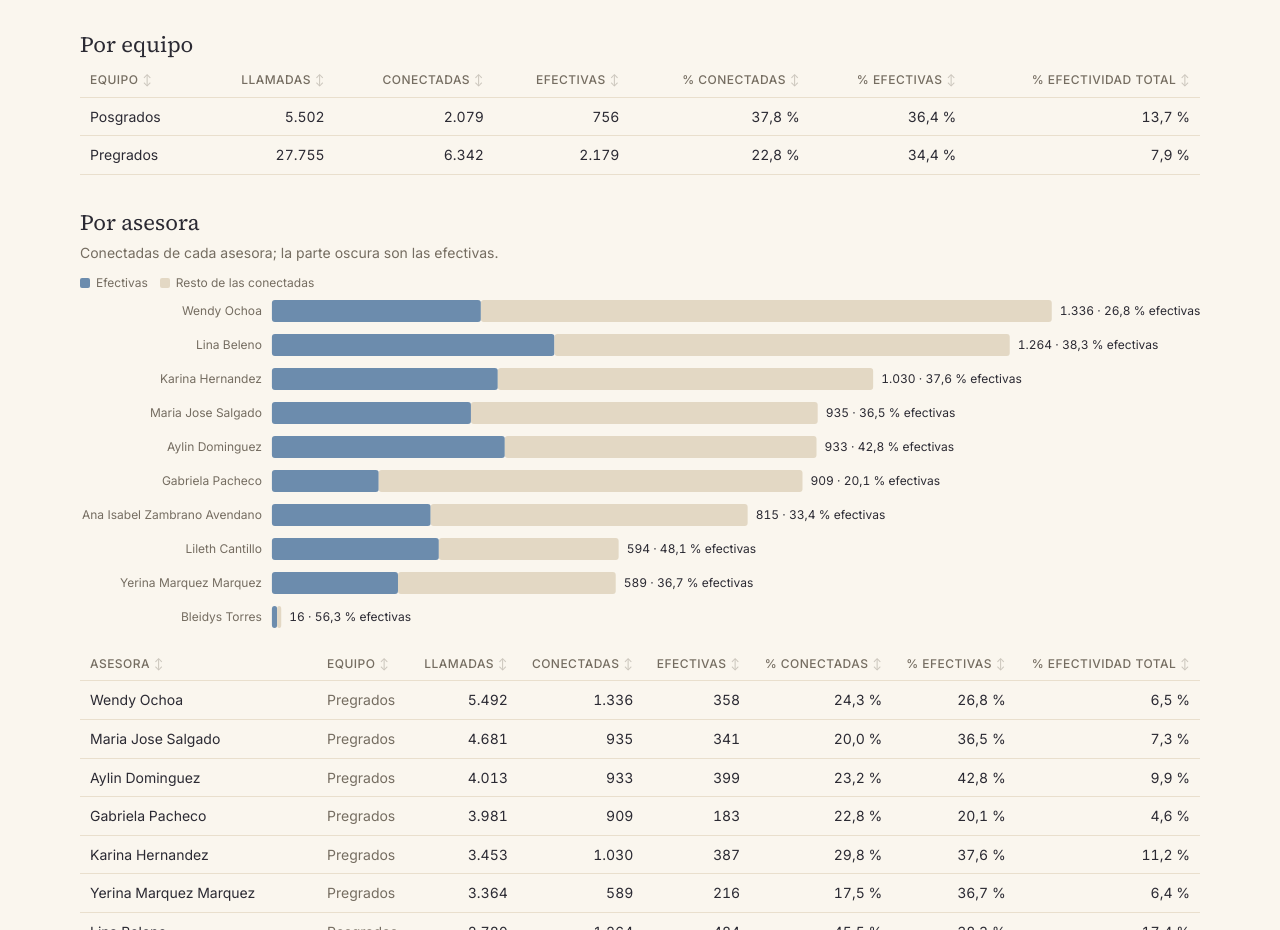
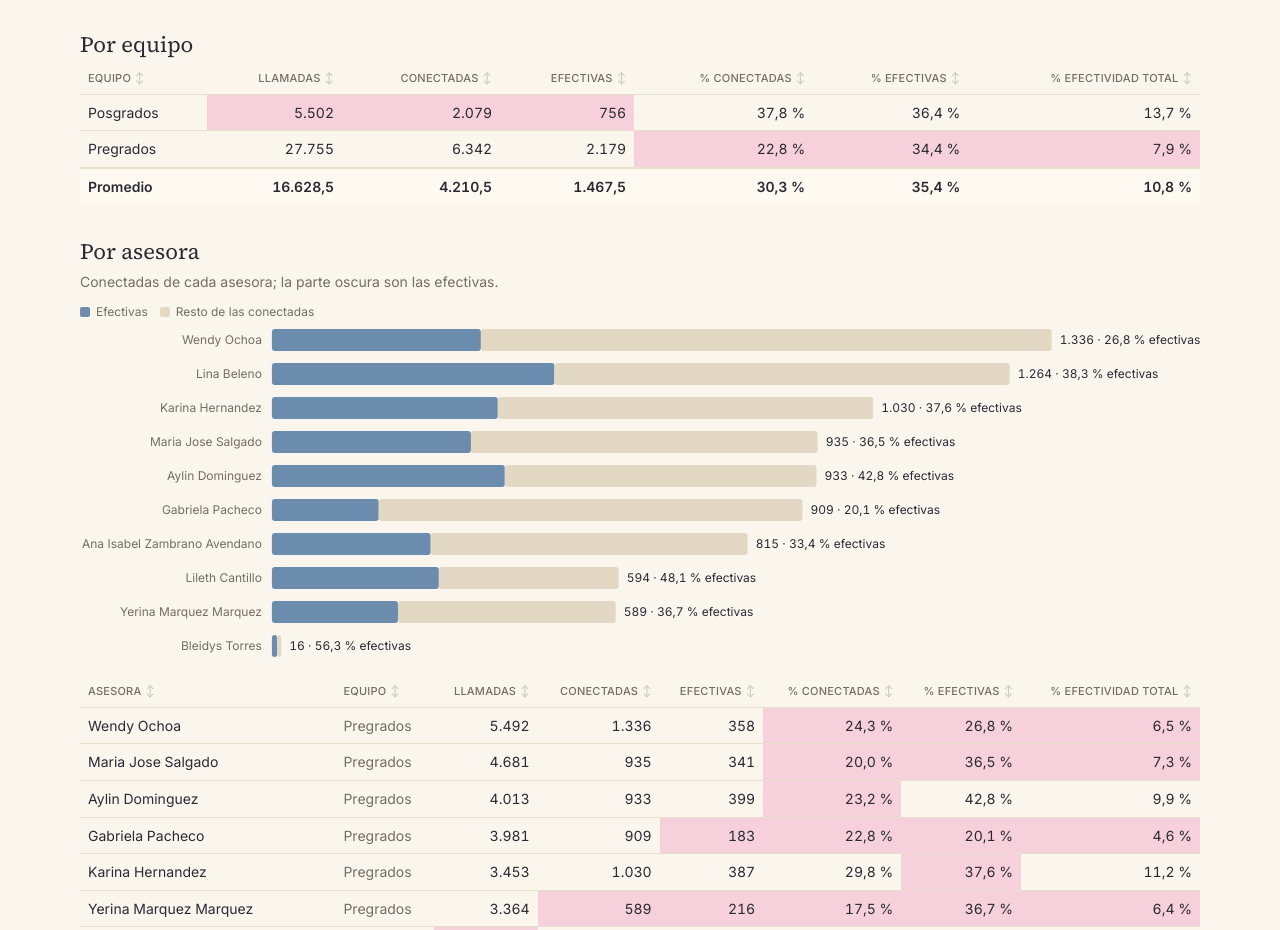
Before and after one commit to CEIPABAQ/reportes, a plain HTML site: page index.html in a window 1280 px wide. Shown: the part 816-1746 px from the top of the page. Drawn offline with nearby package versions, Linux system fonts and the light colour scheme.

Commit message:
Tablas: sin desplazamiento horizontal, fila de promedio y valores bajo el promedio en rosa
Co-Authored-By: Claude Opus 5.5 <noreply@anthropic.com>
Claude-Session: https://claude.ai/code/session_01MyeGHryj7nWCVy4is2H5fA

```diff
--- a/app.js
+++ b/app.js
@@ -483,6 +483,7 @@ document.querySelectorAll('.pa table').forEach(tabla => {
     th.addEventListener('keydown', ev => { if (ev.key === 'Enter' || ev.key === ' ') { ev.preventDefault(); ordenar(); } });
   });
 });
+const nf1 = new Intl.NumberFormat('es-CO', {maximumFractionDigits: 1});
 function cuerpo(tb, id, cols) {
   const g = dash.data(id);
   tb.replaceChildren();
@@ -495,11 +496,33 @@ function cuerpo(tb, id, cols) {
     const c = typeof x === 'number' && typeof y === 'number' ? x - y : String(x).localeCompare(String(y), 'es', {numeric: true});
     return o.dir === 'desc' ? -c : c;
   });
+  const tabla = tb.closest('table');
+  const etiquetas = tabla ? [...tabla.querySelectorAll('thead th')].map(th => th.textContent.trim()) : [];
+  // Promedio de lo que se ve: media simple de cada columna numérica
+  const prom = cols.map(([k]) => { const vs = filas.map(r => r[k]).filter(v => typeof v === 'number' && isFinite(v)); return vs.length ? vs.reduce((a, b) => a + b, 0) / vs.length : null; });
+  const conProm = filas.length > 1;
   filas.forEach(r => {
     const tr = document.createElement('tr');
-    cols.forEach(([k, f, cls]) => { const td = document.createElement('td'); const c = typeof cls === 'function' ? cls(r[k]) : cls; if (c) td.className = c; td.textContent = r[k] == null ? '—' : f(r[k]); tr.appendChild(td); });
+    cols.forEach(([k, f, cls], i) => {
+      const td = document.createElement('td'); const c = typeof cls === 'function' ? cls(r[k]) : cls; if (c) td.className = c;
+      if (etiquetas[i]) td.dataset.label = etiquetas[i];
+      td.textContent = r[k] == null ? '—' : f(r[k]);
+      if (conProm && typeof r[k] === 'number' && prom[i] != null && r[k] < prom[i] - 1e-9) td.classList.add('bajo');
+      tr.appendChild(td);
+    });
     tb.appendChild(tr);
   });
+  if (conProm) {
+    const tr = document.createElement('tr'); tr.className = 'prom';
+    cols.forEach(([k, f, cls], i) => {
+      const td = document.createElement('td'); if (etiquetas[i]) td.dataset.label = etiquetas[i];
+      if (i === 0) td.textContent = 'Promedio';
+      else if (prom[i] == null) { td.textContent = ''; }
+      else { td.textContent = f === n0 ? nf1.format(prom[i]) : f(prom[i]); const c = typeof cls === 'function' ? cls(prom[i]) : ''; if (c) td.className = c; }
+      tr.appendChild(td);
+    });
+    tb.appendChild(tr);
+  }
 }
 const S = String;
 dash.draw('t_equipos', tb => cuerpo(tb, 'equipos_s', [['equipo', S], ['llamadas', n0], ['conectadas', n0], ['efectivas', n0], ['pct_conect', pc], ['pct_efec', pc], ['efec_llamadas', pc]]));
--- a/index.html
+++ b/index.html
@@ -161,7 +161,7 @@
     <div id="nc-asesoras">
       <h2>Por asesora</h2>
       <div class="tw">
-        <table data-source="nc_asesora" data-row-key="asesora">
+        <table class="ancha" data-source="nc_asesora" data-row-key="asesora">
           <thead><tr>
             <th data-field="asesora" aria-sort="none" tabindex="0">Asesora</th>
             <th class="eq" data-field="equipo" aria-sort="none" tabindex="0">Equipo</th>
@@ -342,7 +342,7 @@
     <div id="cmp-equipos">
       <h2>Por equipo</h2>
       <div class="tw">
-        <table data-source="cmp_equipos" data-row-key="equipo">
+        <table class="ancha" data-source="cmp_equipos" data-row-key="equipo">
           <thead><tr>
             <th data-field="equipo" aria-sort="none" tabindex="0">Equipo</th>
             <th data-field="llamadas_a" aria-sort="none" tabindex="0">Llamadas actual</th>
@@ -362,7 +362,7 @@
     <div id="cmp-asesoras">
       <h2>Por asesora</h2>
       <div class="tw">
-        <table data-source="cmp_asesoras" data-row-key="asesora">
+        <table class="ancha" data-source="cmp_asesoras" data-row-key="asesora">
           <thead><tr>
             <th data-field="asesora" aria-sort="none" tabindex="0">Asesora</th>
             <th class="eq" data-field="equipo" aria-sort="none" tabindex="0">Equipo</th>
@@ -389,7 +389,7 @@
       <h2>Evolución semanal</h2>
       <p class="say">Todas las semanas, cada una frente a la anterior.</p>
       <div class="tw">
-        <table data-source="semanas_s" data-row-key="semana">
+        <table class="ancha" data-source="semanas_s" data-row-key="semana">
           <thead><tr>
             <th data-field="semana" aria-sort="none" tabindex="0">Semana</th>
             <th class="eq" data-field="fechas" aria-sort="none" tabindex="0">Fechas</th>
@@ -417,6 +417,7 @@
     <p><b>Porcentajes:</b> % conectadas = conectadas / llamadas. % efectivas = efectivas / conectadas. % efectividad total = efectivas / llamadas.</p>
     <p><b>Entrantes:</b> toda llamada entrante conectada cuenta como efectiva.</p>
     <p><b>Semanas:</b> de lunes a domingo; la semana 1 empieza el 12 de octubre. <b>Núcleos:</b> periodos de dos meses; el núcleo 1 va del 12 de octubre al 11 de diciembre.</p>
+    <p><b>Tablas:</b> la última fila es el promedio simple de las filas que se ven con los filtros aplicados; las cifras por debajo de ese promedio se marcan en rosa.</p>
     <p><b>Equipos:</b> Posgrados son Lina Beleno y Ana Isabel Zambrano Avendano; el resto de asesoras son de Pregrados.</p>
   </details>
 
--- a/styles.css
+++ b/styles.css
@@ -91,18 +91,53 @@ body{font-family:var(--font-anthropic-sans);font-size:14px;line-height:1.4;color
 .pa .legend{display:flex;gap:var(--cds-gap-md);flex-wrap:wrap;font-size:var(--cds-font-size-caption);color:var(--color-fg-muted);margin-bottom:var(--cds-gap-sm)}
 .pa .legend i{display:inline-block;width:10px;height:10px;border-radius:2px;margin-right:6px;vertical-align:-1px}
 .pa .vacio{color:var(--color-fg-muted);font-size:var(--cds-font-size-body);padding:24px 0}
-.pa .tw{overflow-x:auto}
+.pa .tw{overflow-x:auto;container-type:inline-size}
 .pa table{border-collapse:collapse;width:100%;font-size:var(--cds-font-size-body);font-variant-numeric:tabular-nums}
-.pa th{font-weight:500;font-size:var(--cds-font-size-caption);color:var(--color-fg-muted);text-align:right;padding:8px 10px;border-bottom:1px solid var(--color-border-line);white-space:nowrap;text-transform:uppercase;letter-spacing:.04em;user-select:none}
+.pa th{font-weight:500;font-size:11px;line-height:1.25;color:var(--color-fg-muted);text-align:right;vertical-align:bottom;padding:8px 8px;border-bottom:1px solid var(--color-border-line);white-space:normal;text-transform:uppercase;letter-spacing:.02em;user-select:none}
 .pa th[aria-sort]{cursor:pointer}
 .pa th[aria-sort]:hover{color:var(--color-fg)}
 .pa th[aria-sort]::after{content:"↕";margin-left:4px;opacity:.35;font-size:11px}
 .pa th[aria-sort="descending"]::after{content:"▼";opacity:1}
 .pa th[aria-sort="ascending"]::after{content:"▲";opacity:1}
 .pa th[aria-sort="descending"],.pa th[aria-sort="ascending"]{color:var(--color-fg)}
-.pa td{text-align:right;padding:9px 10px;border-bottom:1px solid var(--color-border-line);white-space:nowrap}
+.pa td{text-align:right;padding:8px 8px;border-bottom:1px solid var(--color-border-line);white-space:nowrap}
+.pa td:first-child{white-space:normal}
+.pa td.bajo{background:#f6d0da}
+.pa tr.prom td{font-weight:600;background:var(--color-panel);border-top:2px solid var(--color-border-line);border-bottom:0}
+@container (max-width: 1000px){
+  .pa th,.pa td{padding:7px 5px}
+  .pa td{font-size:13px}
+}
+@container (max-width: 680px){
+  .pa table,.pa tbody,.pa tr,.pa td{display:block;width:100%}
+  .pa thead{position:absolute;width:1px;height:1px;overflow:hidden;clip:rect(0 0 0 0);white-space:nowrap}
+  .pa tbody tr{border:1px solid var(--color-border-line);border-radius:10px;margin-bottom:10px;padding:4px 12px;background:var(--color-bg)}
+  .pa td,.pa td.eq{display:flex;justify-content:space-between;align-items:baseline;gap:12px;text-align:right;white-space:normal;border-bottom:1px dashed var(--color-border-line);padding:6px 0;font-size:13px}
+  .pa td:last-child{border-bottom:0}
+  .pa td::before{content:attr(data-label);color:var(--color-fg-muted);font-size:12px;text-align:left}
+  .pa td:first-child{font-weight:600;font-size:14px}
+  .pa td:first-child::before{content:none}
+  .pa td.bajo{background:transparent;color:#b03a5b;font-weight:600}
+  .pa td.bajo::before{color:var(--color-fg-muted);font-weight:400}
+  .pa tr.prom{background:var(--color-panel)}
+  .pa tr.prom td{border-top:0;background:transparent}
+}@container (max-width: 920px){
+  .pa table.ancha,.pa table.ancha tbody,.pa table.ancha tr,.pa table.ancha td{display:block;width:100%}
+  .pa table.ancha thead{position:absolute;width:1px;height:1px;overflow:hidden;clip:rect(0 0 0 0);white-space:nowrap}
+  .pa table.ancha tbody tr{border:1px solid var(--color-border-line);border-radius:10px;margin-bottom:10px;padding:4px 12px;background:var(--color-bg)}
+  .pa table.ancha td,.pa table.ancha td.eq{display:flex;justify-content:space-between;align-items:baseline;gap:12px;text-align:right;white-space:normal;border-bottom:1px dashed var(--color-border-line);padding:6px 0;font-size:13px}
+  .pa table.ancha td:last-child{border-bottom:0}
+  .pa table.ancha td::before{content:attr(data-label);color:var(--color-fg-muted);font-size:12px;text-align:left}
+  .pa table.ancha td:first-child{font-weight:600;font-size:14px}
+  .pa table.ancha td:first-child::before{content:none}
+  .pa table.ancha td.bajo{background:transparent;color:#b03a5b;font-weight:600}
+  .pa table.ancha td.bajo::before{color:var(--color-fg-muted);font-weight:400}
+  .pa table.ancha tr.prom{background:var(--color-panel)}
+  .pa table.ancha tr.prom td{border-top:0;background:transparent}
+}
+
 .pa th:first-child,.pa td:first-child{text-align:left}
-.pa td.eq{text-align:left;color:var(--color-fg-muted)}
+.pa td.eq{text-align:left;color:var(--color-fg-muted);white-space:normal}
 .pa th.eq{text-align:left}
 .pa details{border-top:1px solid var(--color-border-line);padding-top:var(--cds-gap-md);color:var(--color-fg-muted);line-height:1.55}
 .pa details summary{cursor:pointer;color:var(--color-fg);font-weight:500}
```
